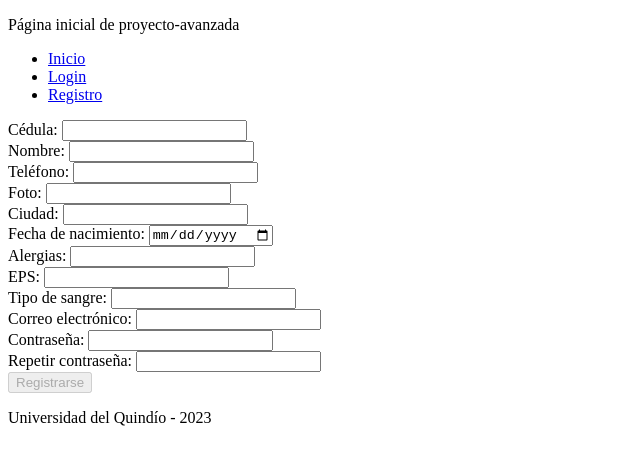
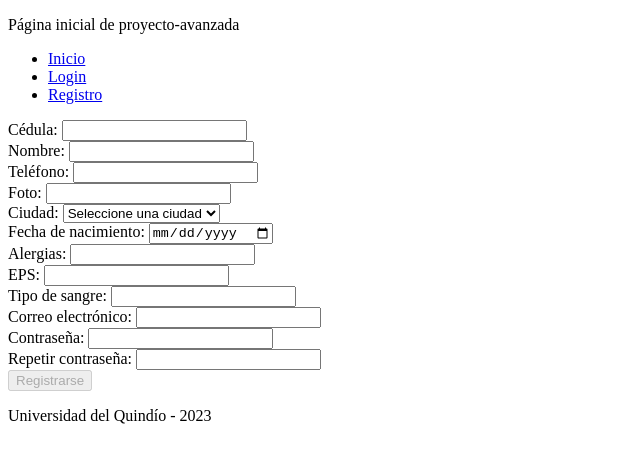
Before and after one commit to DaSanMa/Proyecto-Avanzada-Front, an Angular app: page /registro in a window 1280 px wide. Shown: the top 464 px of the page, without its empty margins (0-640 px from the left). Built offline with nearby package versions, Linux system fonts and the light colour scheme.

Commit message:
Aquí faltan hacer los formularios restantes, la parte del login y crear un DTO para el controlador del login

```diff
--- a/src/app/pagina/registro/registro.component.html
+++ b/src/app/pagina/registro/registro.component.html
@@ -21,7 +21,10 @@
 
     <div>
         <label>Ciudad: </label>
-        <input type="text" required name="ciudad" [(ngModel)]="registroPacienteDTO.ciudad" />
+        <select name="ciudad" required [(ngModel)]="registroPacienteDTO.ciudad" >
+        <option value="" selected >Seleccione una ciudad</option>
+        <option [value]="item" *ngFor="let item of ciudades; index as i" >{{item}}</option>
+        </select>
     </div>
 
     <div>
@@ -36,7 +39,7 @@
 
     <div>
         <label>EPS: </label>
-        <input type="text" required name="eps" [(ngModel)]="registroPacienteDTO.eps" />
+        <input type="text" name="eps" [(ngModel)]="registroPacienteDTO.eps" />
     </div>
 
     <div>
--- a/src/app/pagina/registro/registro.component.ts
+++ b/src/app/pagina/registro/registro.component.ts
@@ -17,11 +17,11 @@ export class RegistroComponent {
   //integración del back por API REST
   public registrar(){
     console.log(this.registroPacienteDTO);
-    }
+  }
 
   //Confirmar password
   public sonIguales():boolean{
     return this.registroPacienteDTO.password == this.registroPacienteDTO.confirmaPassword;
-    }
+  }
 
 }
```
